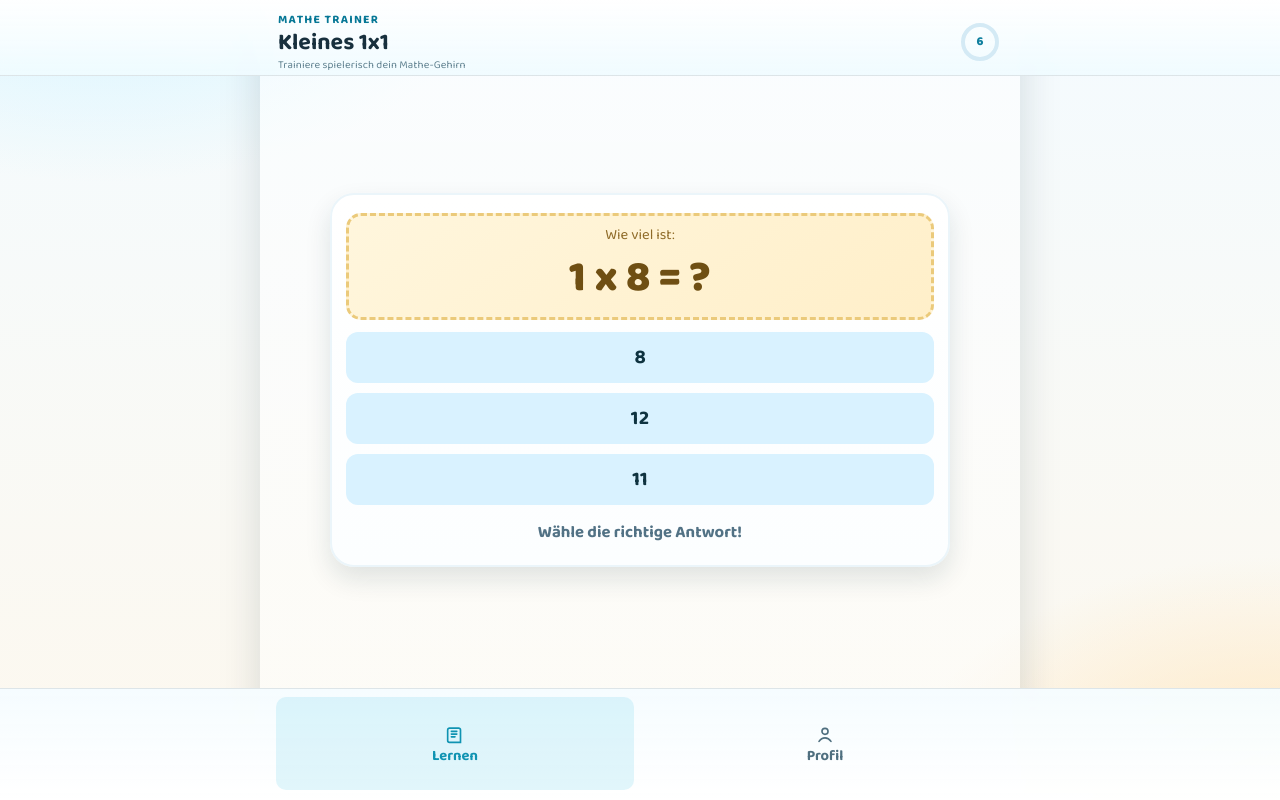
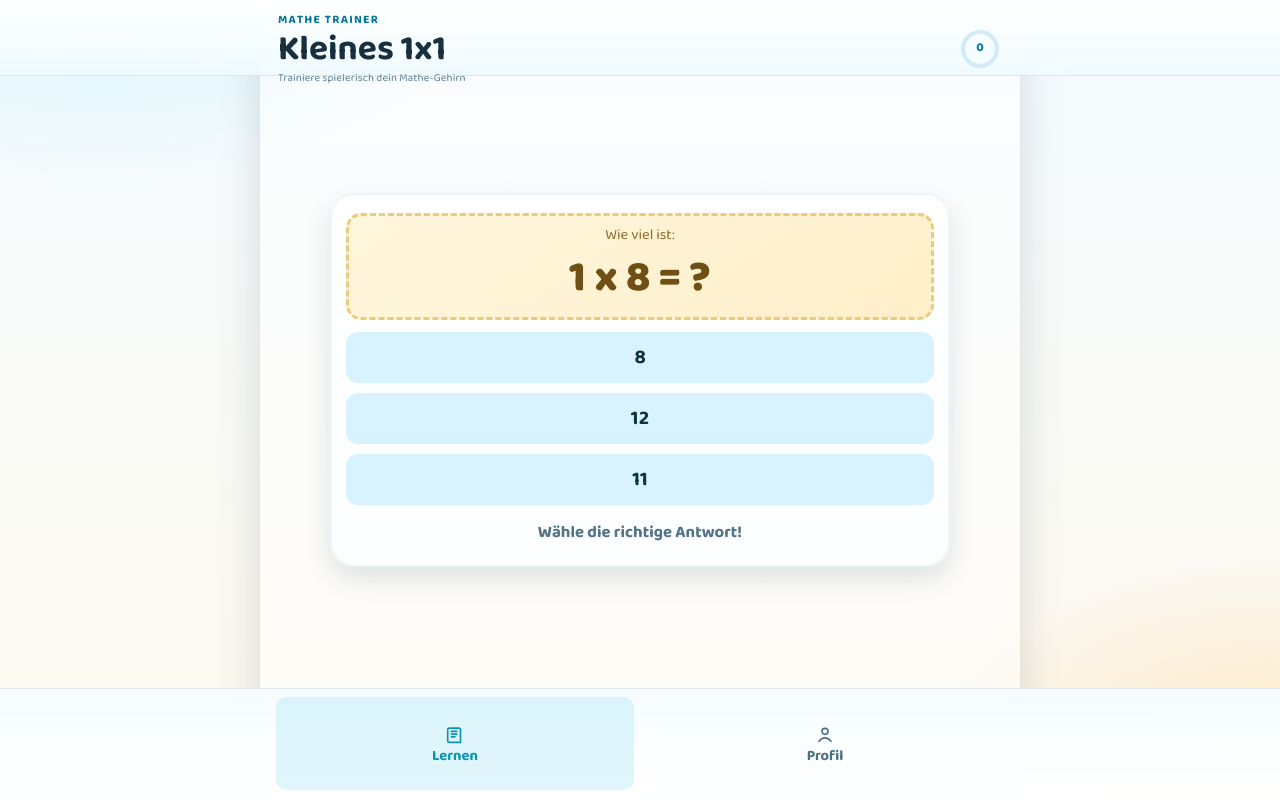
Before and after one commit to ansa-it/timestables, a Vue app: page / in a window 1280 px wide. Built offline with nearby package versions, Linux system fonts and the light colour scheme.

Commit message:
(+) ios App

```diff
--- /dev/null
+++ b/capacitor.config.json
@@ -0,0 +1,5 @@
+{
+  "appId": "de.ansait.timestables",
+  "appName": "timestables",
+  "webDir": "dist"
+}
--- a/index.html
+++ b/index.html
@@ -3,7 +3,7 @@
   <head>
     <meta charset="UTF-8" />
     <link rel="icon" type="image/svg+xml" href="/favicon.svg" />
-    <meta name="viewport" content="width=device-width, initial-scale=1.0" />
+   <meta name="viewport" content="width=device-width, initial-scale=1.0, viewport-fit=cover">
     <meta name="theme-color" content="#263238" />
     <meta name="apple-mobile-web-app-capable" content="yes" />
     <meta name="apple-mobile-web-app-status-bar-style" content="black-translucent" />
--- a/package.json
+++ b/package.json
@@ -9,9 +9,12 @@
     "preview": "vite preview"
   },
   "dependencies": {
+    "@capacitor/core": "^8.5.3",
+    "@capacitor/ios": "^8.5.3",
     "vue": "^3.5.30"
   },
   "devDependencies": {
+    "@capacitor/cli": "^8.5.3",
     "@vitejs/plugin-vue": "^6.0.5",
     "vite": "^8.0.0"
   }
--- a/src/App.vue
+++ b/src/App.vue
@@ -141,7 +141,7 @@ generateQuestion()
             </p>
           </div>
 
-          <div class="reward-ring" aria-label="Belohnung in {{ remainingForEmoji }} richtigen Antworten">
+          <div class="reward-ring" aria-label="Belohnung in {{ streakCycleProgress }} Antworten">
             <svg viewBox="0 0 44 44" class="ring-svg" aria-hidden="true">
               <circle class="ring-track" cx="22" cy="22" :r="progressRadius" />
               <circle
@@ -153,7 +153,7 @@ generateQuestion()
                 :stroke-dashoffset="rewardProgressOffset"
               />
             </svg>
-            <span class="ring-text">{{ remainingForEmoji }}</span>
+            <span class="ring-text">{{ streakCycleProgress }}</span>
           </div>
         </div>
       </div>
--- a/src/style.css
+++ b/src/style.css
@@ -64,7 +64,8 @@ body {
 
 .app-header {
   top: 0;
-  height: var(--header-h);
+  height: calc(var(--header-h) + env(safe-area-inset-top, 0px));
+  padding-top: env(safe-area-inset-top, 0px);
   border-bottom: 1px solid rgba(16, 76, 95, 0.14);
   background: linear-gradient(180deg, rgba(255, 255, 255, 0.96) 0%, rgba(239, 251, 255, 0.92) 100%);
 }
@@ -99,7 +100,7 @@ body {
 
 .header-title {
   margin: 2px 0 0;
-  font-size: clamp(1.1rem, 3.4vw, 1.45rem);
+  font-size: clamp(1.5rem, 5.5vw, 2.2rem);
   line-height: 1.1;
 }
 
@@ -153,7 +154,7 @@ body {
   overflow: hidden;
   display: flex;
   align-items: center;
-  padding: calc(var(--header-h) + 14px) 14px calc(var(--footer-h) + 18px);
+  padding: calc(var(--header-h) + env(safe-area-inset-top, 0px) + 14px) 14px calc(var(--footer-h) + 18px);
 }
 
 .screen {
```
Also changed, not shown: 22 other files (tests, documents, lock files or other folders).
